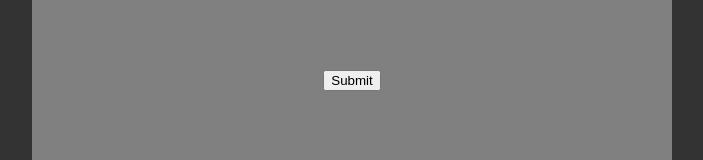
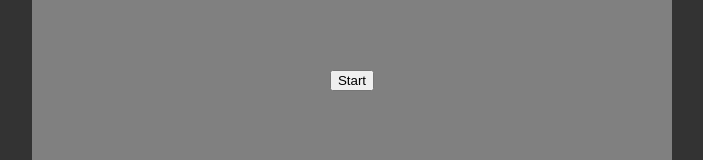
Before and after one commit to TroyB95/minesweeper, a React (Create React App) app: page / in a window 1280 px wide. Shown: the part 435-595 px from the top of the page, without its empty margins (288-991 px from the left). Built offline with nearby package versions, Linux system fonts and the light colour scheme.

Commit message:
TB - Renamed submit to start

```diff
--- a/src/Components/StartScreen/index.js
+++ b/src/Components/StartScreen/index.js
@@ -92,7 +92,7 @@ function StartScreen(props) {
               }}
             ></input>
           </OptionsInputDiv>
-          <input type="submit" value="Submit" />
+          <input type="submit" value="Start" />
         </OptionsForm>
       </StartScreenModal>
     </StartScreenModalBackground>
```
